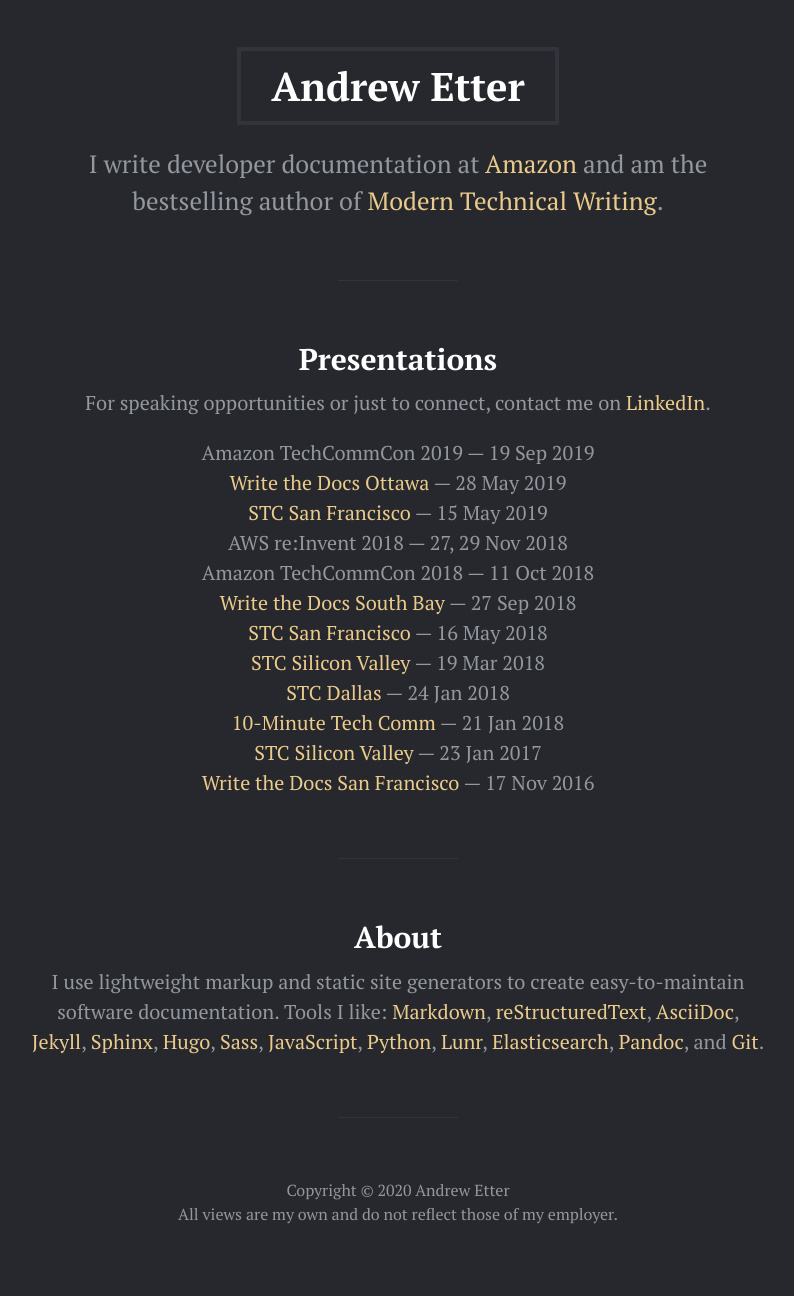
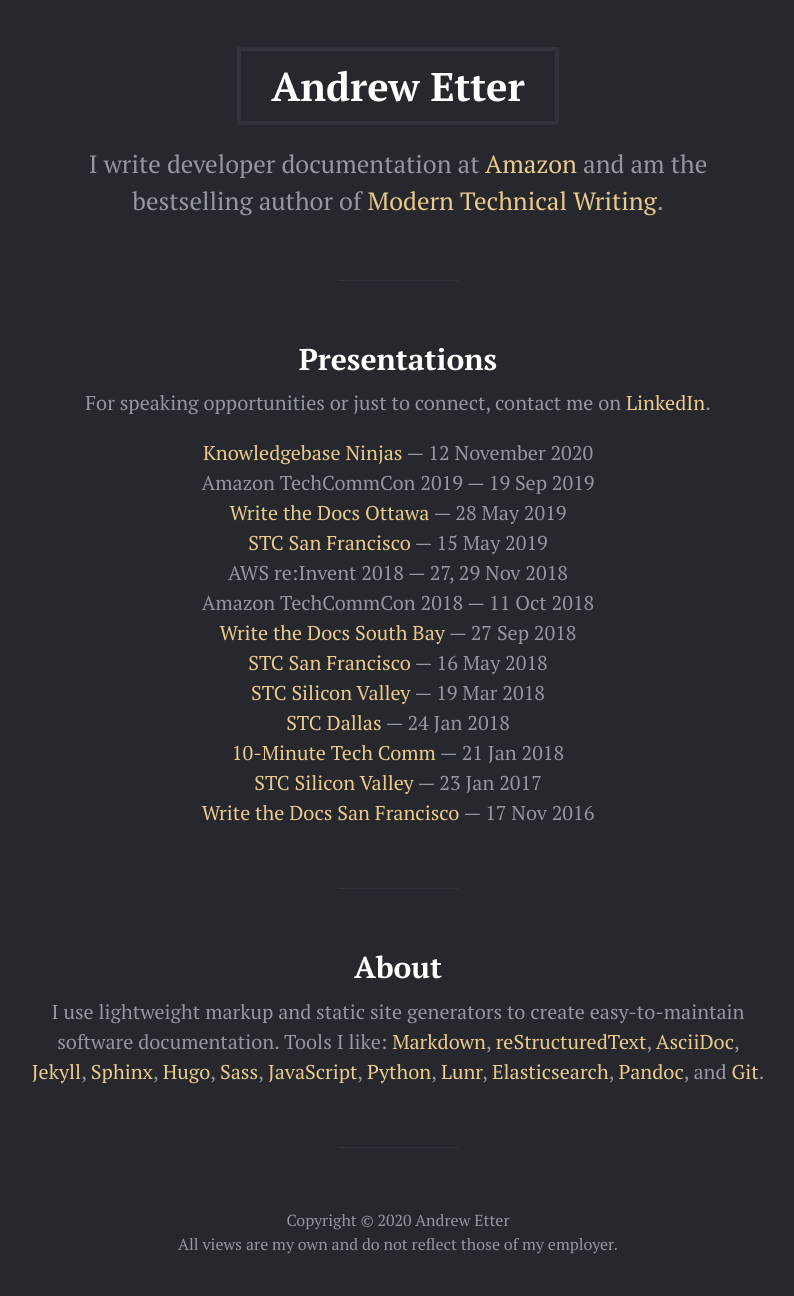
Before and after one commit to aetter/aetter.github.io, a Jekyll site: the page built from index.html, in a window 1280 px wide. Shown: the whole page, without its empty margins (242-1036 px from the left). Built offline with Jekyll 4.4.1, drawn with Linux system fonts in a browser that asks for light colours; the list of posts is cut into pages by our own code; before the commit the page ends 1266 px from its top, so only the background shows below that.

```diff
--- a/index.html
+++ b/index.html
@@ -7,6 +7,7 @@
 <p>For speaking opportunities or just to connect, contact me on <a href="{{ site.author.linkedin }}">LinkedIn</a>.</p>
 {% endif %}
 <p>
+  <a target="_blank" href="https://document360.io/blog/the-benefits-of-open-sourcing-content-with-andrew-etter-of-amazon-web-services/">Knowledgebase Ninjas</a> &mdash; 12 November 2020<br />
   Amazon TechCommCon 2019 &mdash; 19 Sep 2019<br />
   <a target="_blank" href="https://www.meetup.com/Write-The-Docs-YOW-Ottawa/events/xtcbgqyzhbsb/">Write the Docs Ottawa</a> &mdash; 28 May 2019<br />
   <a target="_blank" href="https://www.meetup.com/stc-sf/events/260997396/">STC San Francisco</a> &mdash; 15 May 2019<br />
```
